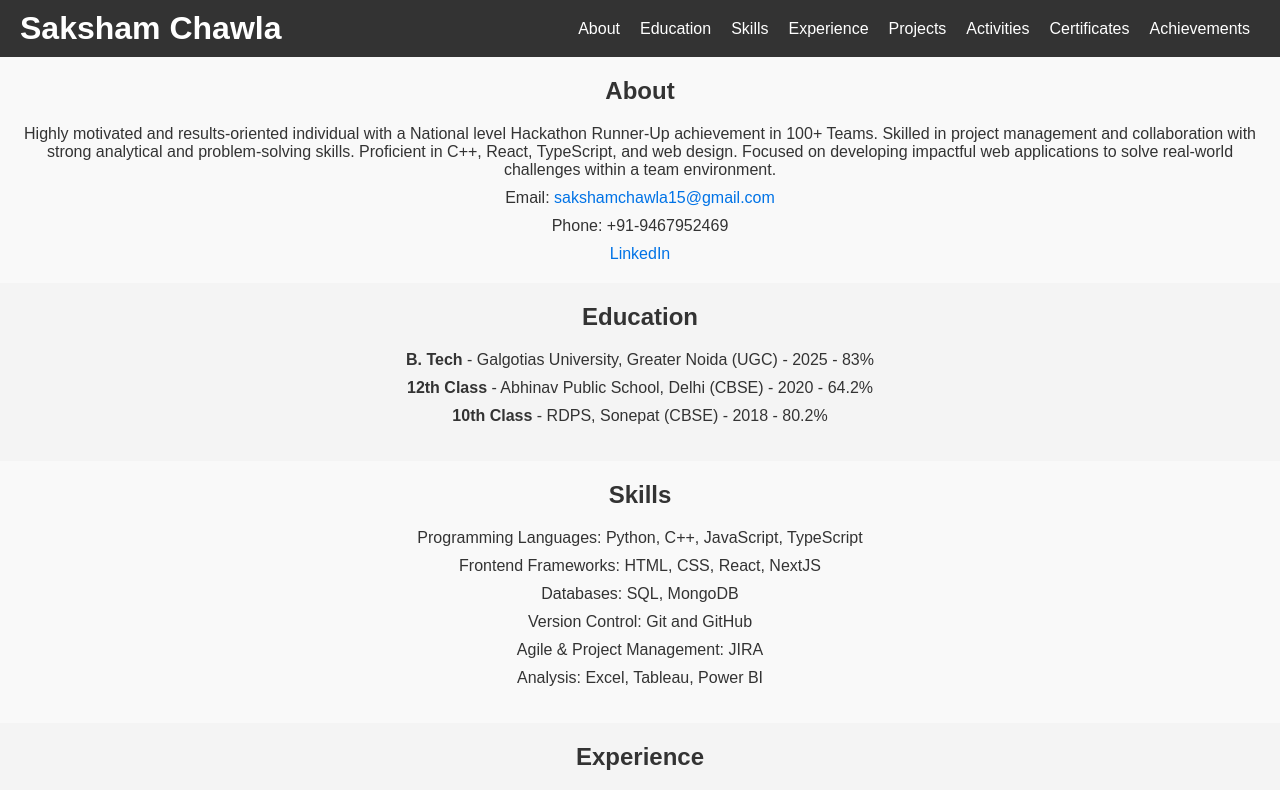
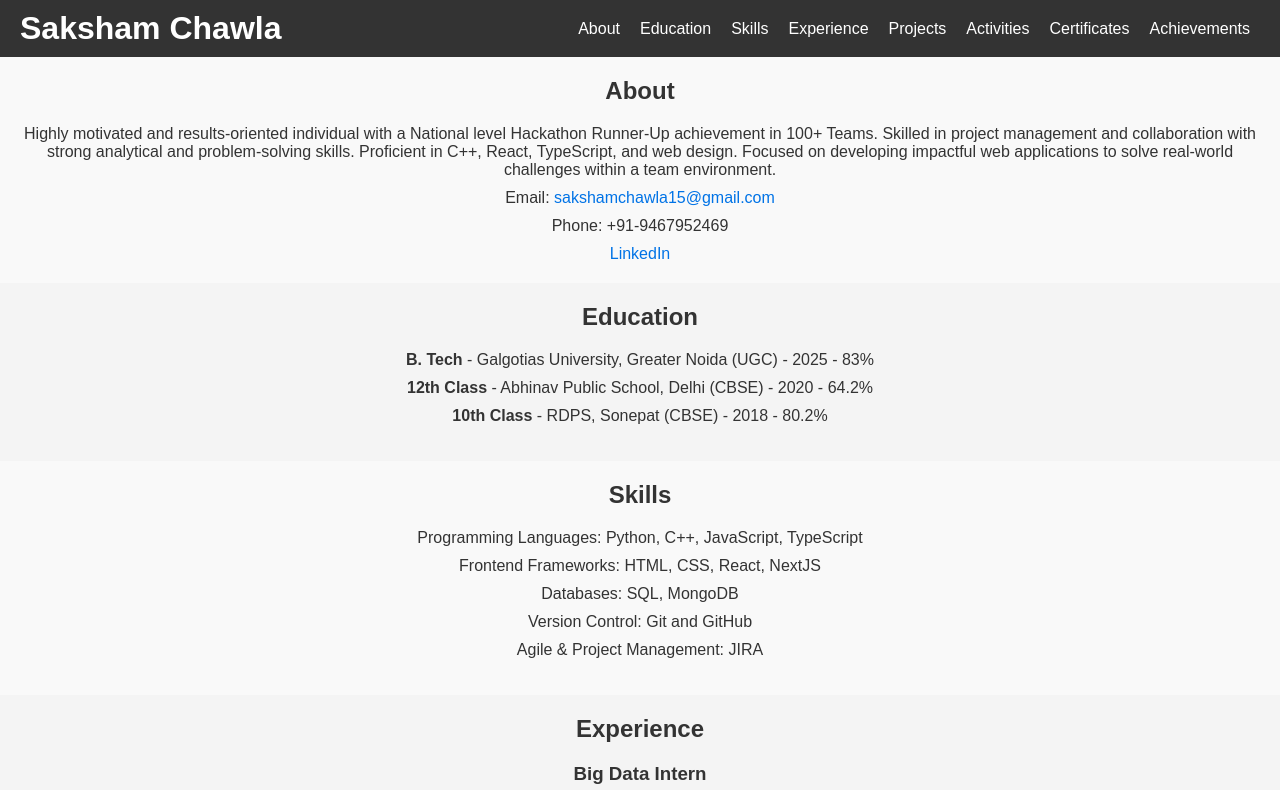
Before and after one commit to Sakshamchawla19/my-portfolio, a React (Create React App) app: page / in a window 1280 px wide. Shown: the top 790 px of the page. Built offline with nearby package versions, Linux system fonts and the light colour scheme.

Commit message:
Update Skills.js

```diff
--- a/src/components/Skills.js
+++ b/src/components/Skills.js
@@ -11,7 +11,6 @@ const Skills = () => {
         <li>Databases: SQL, MongoDB</li>
         <li>Version Control: Git and GitHub</li>
         <li>Agile & Project Management: JIRA</li>
-        <li>Analysis: Excel, Tableau, Power BI</li>
       </ul>
     </section>
   );
```
